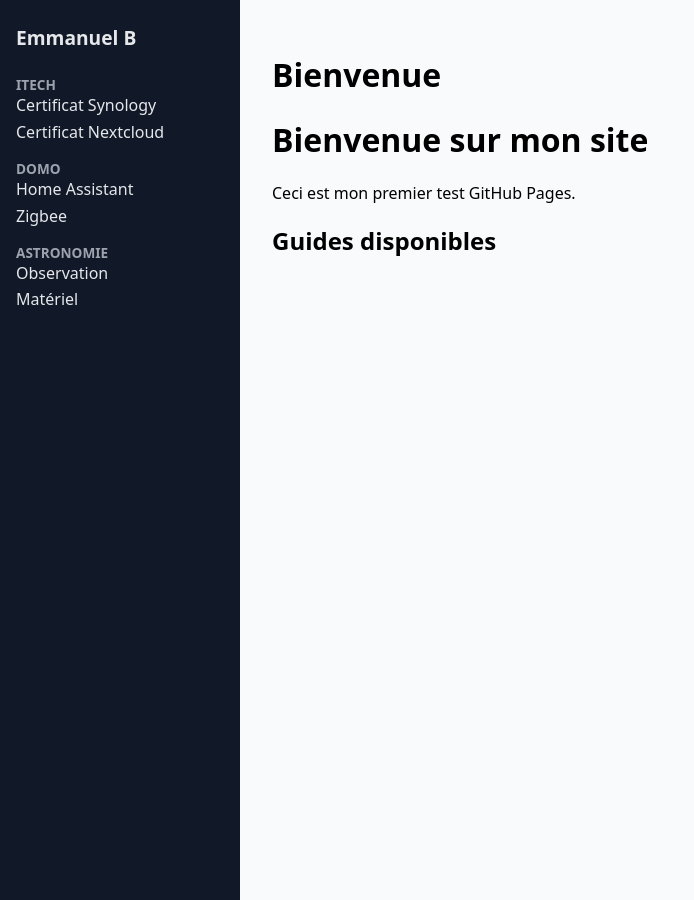
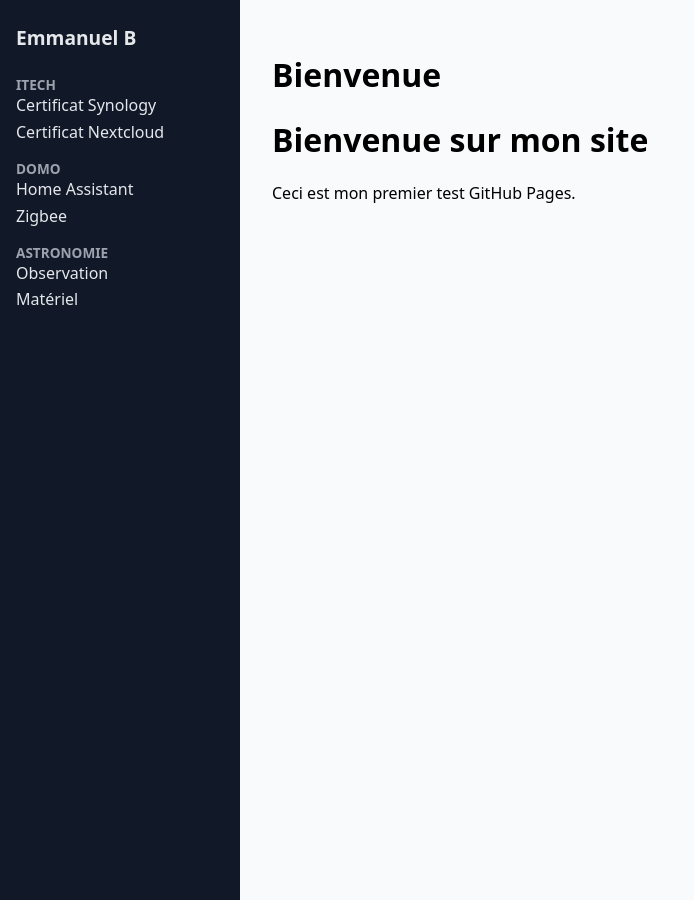
Before and after one commit to CosmicExplorator/cosmicexplorator.github.io, a Jekyll site: the page built from index.md, in a window 1280 px wide. Shown: the whole page, without its empty margins (0-694 px from the left). Built offline with Jekyll 4.4.1, drawn with Linux system fonts in a browser that asks for light colours.

```diff
--- a/index.md
+++ b/index.md
@@ -6,6 +6,3 @@ title: Bienvenue
 
 # Bienvenue sur mon site
 Ceci est mon premier test GitHub Pages.
-
-
-## Guides disponibles
```
